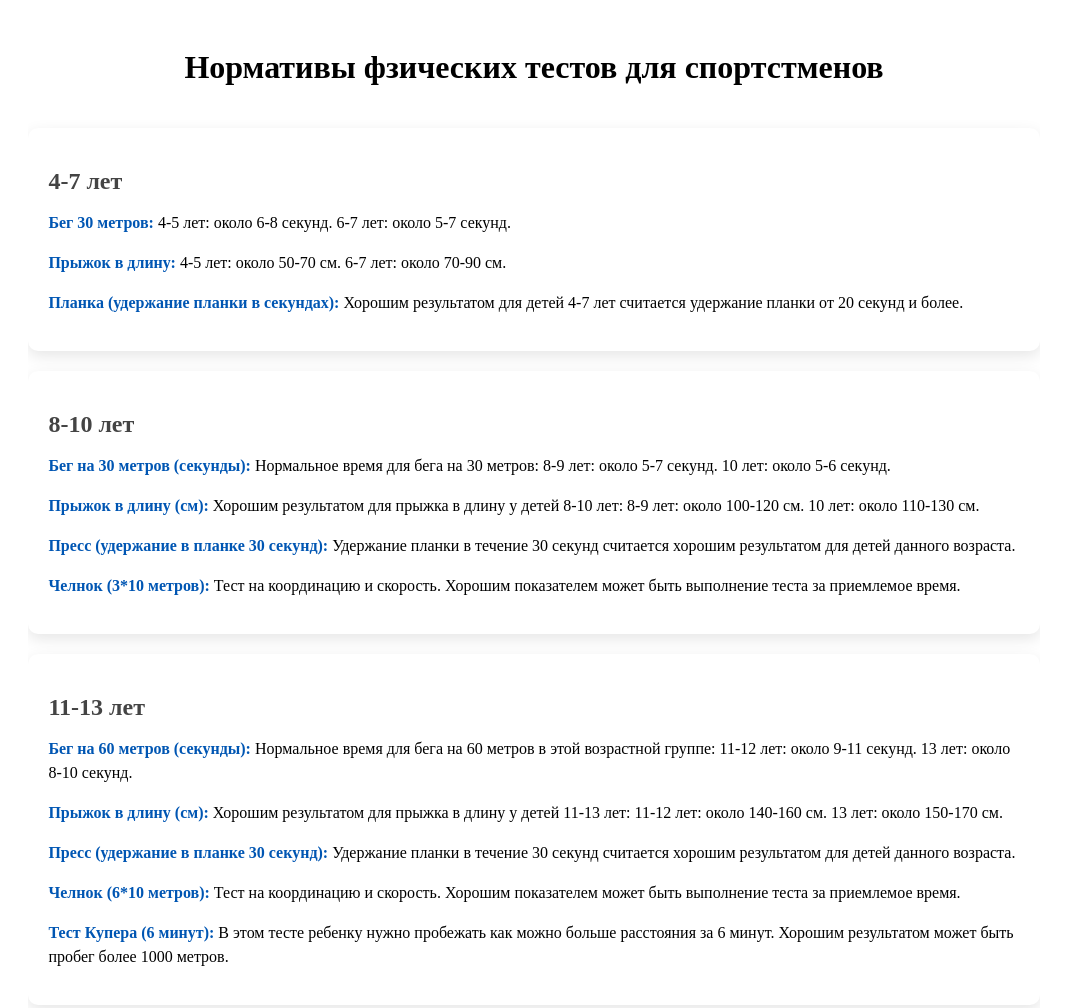
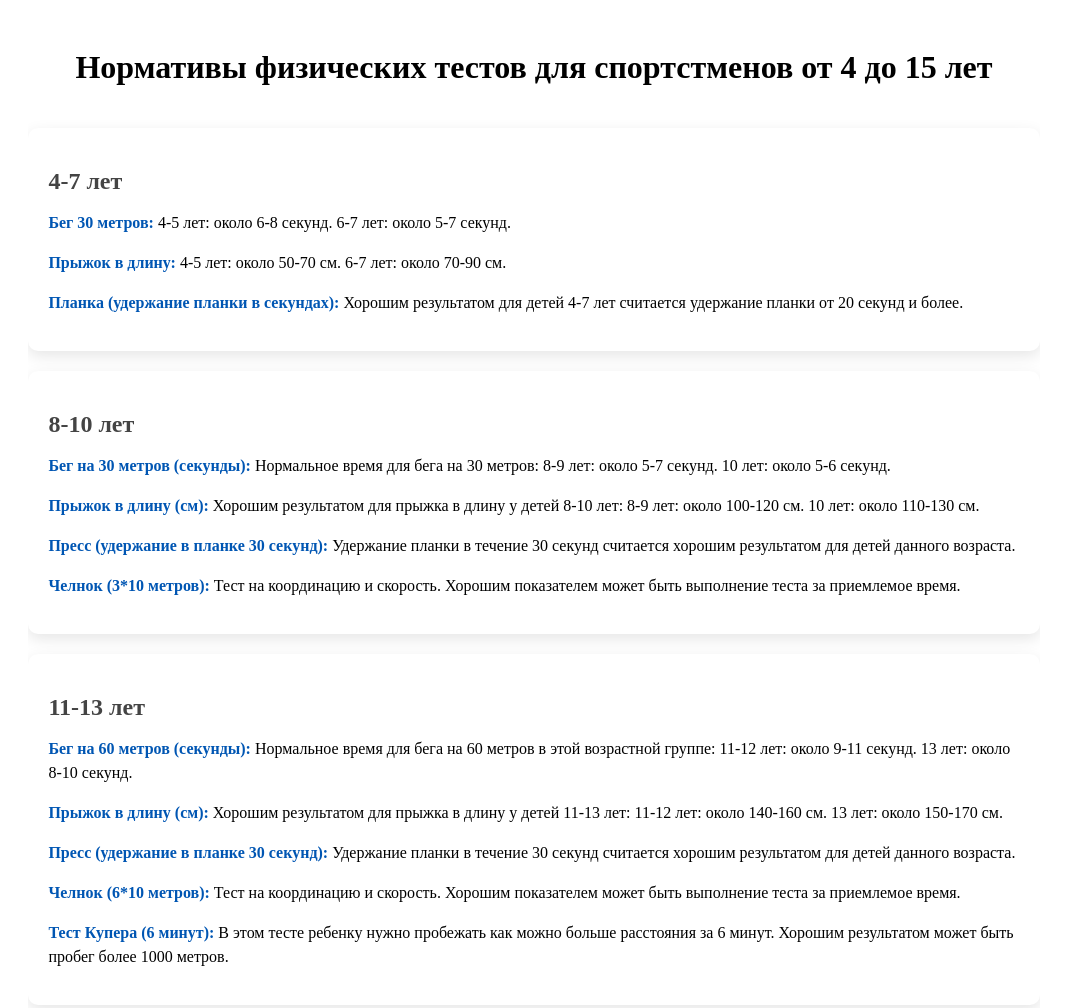
Before and after one commit to JuJu-do/olympic-astana, a plain HTML site: page index.html in a window 1280 px wide. Shown: the top 1008 px of the page, without its empty margins (106-1173 px from the left). Drawn offline with Linux system fonts and the light colour scheme.

Commit message:
Update index.html

```diff
--- a/index.html
+++ b/index.html
@@ -6,7 +6,7 @@
 </head>
 <body>
     <div class="container">
-        <h1>Нормативы фзических тестов для спортстменов</h1>
+        <h1>Нормативы физических тестов для спортстменов от 4 до 15 лет</h1>
 
 <section class="age-group">
     <h2>4-7 лет</h2>
```
